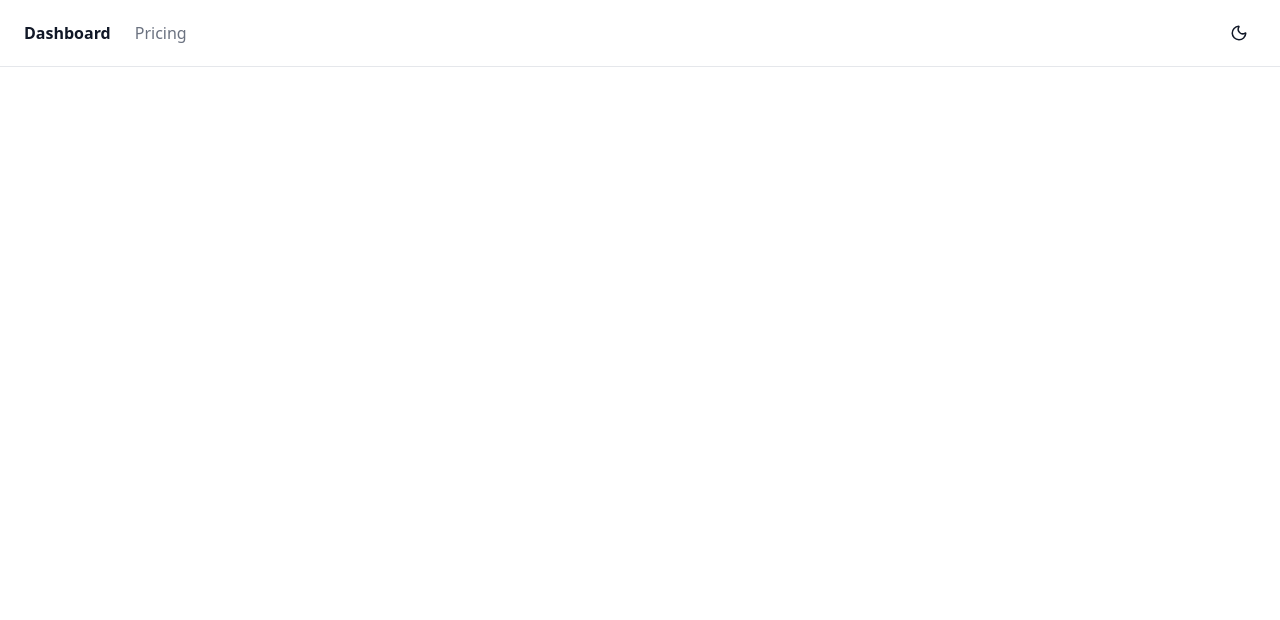
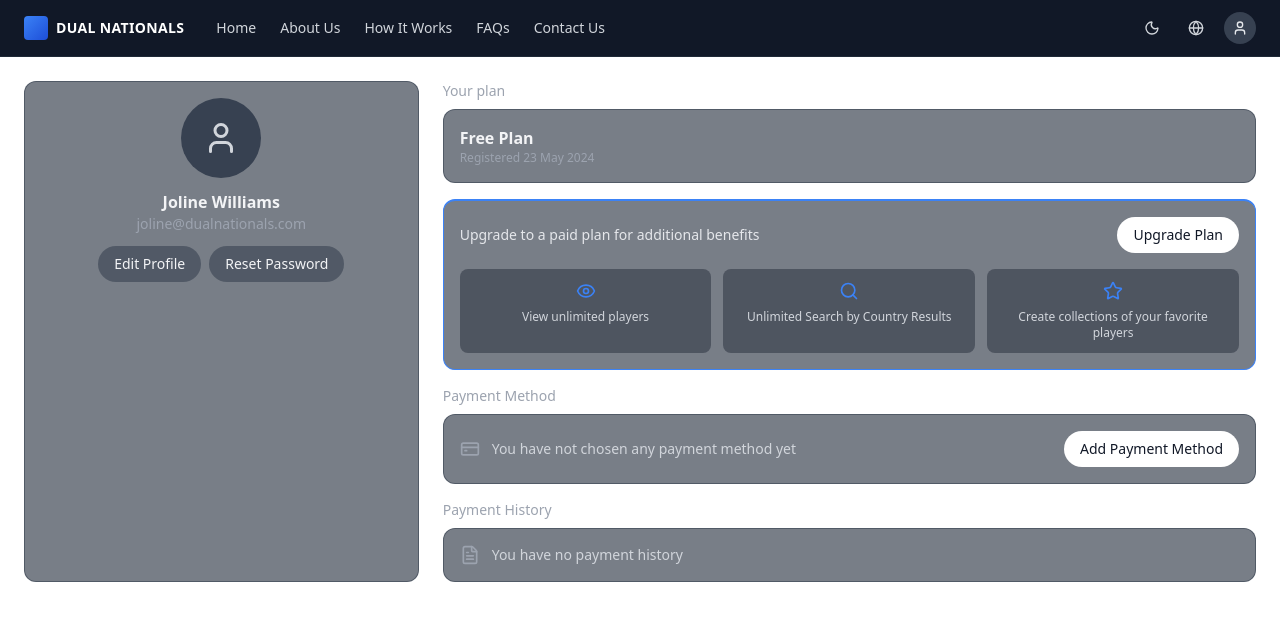
Before and after one commit to fullstackdeveloper710/Front-End-Developer-Assessment, a React (Vite) app: page /profile in a window 1280 px wide. Before the commit this address had no page. Shown: the top 620 px of the page. Built offline with nearby package versions, Linux system fonts and the light colour scheme.

Commit message:
Added Profile page

```diff
--- a/src/components/layout/Navbar.jsx
+++ b/src/components/layout/Navbar.jsx
@@ -1,27 +1,52 @@
 import { Link } from 'react-router-dom'
-import { Moon, Sun } from 'lucide-react'
+import { Globe, Moon, Sun, User } from 'lucide-react'
 import { useTheme } from '@/context/ThemeContext'
+
+const NAV_LINKS = [
+  { label: 'Home', to: '/' },
+  { label: 'About Us', to: '#' },
+  { label: 'How It Works', to: '#' },
+  { label: 'FAQs', to: '#' },
+  { label: 'Contact Us', to: '#' },
+]
 
 export default function Navbar() {
   const { theme, toggleTheme } = useTheme()
 
   return (
-    <nav className="flex items-center justify-between px-6 py-4 border-b border-gray-200 dark:border-gray-800">
-      <div className="flex items-center gap-6">
-        <Link to="/" className="font-semibold">
-          Dashboard
+    <nav className="flex items-center justify-between px-6 py-3 bg-gray-900 border-b border-gray-800">
+      <div className="flex items-center gap-8">
+        <Link to="/" className="flex items-center gap-2">
+          <span className="w-6 h-6 rounded bg-gradient-to-br from-primary-500 to-primary-700" />
+          <span className="font-bold tracking-wide text-white text-sm">DUAL NATIONALS</span>
         </Link>
-        <Link to="/pricing" className="text-gray-500 hover:text-gray-900 dark:hover:text-white">
-          Pricing
+        <div className="hidden md:flex items-center gap-6">
+          {NAV_LINKS.map(({ label, to }) => (
+            <Link key={label} to={to} className="text-sm text-gray-300 hover:text-white">
+              {label}
+            </Link>
+          ))}
+        </div>
+      </div>
+      <div className="flex items-center gap-3">
+        <button
+          onClick={toggleTheme}
+          className="p-2 rounded-full hover:bg-gray-800 text-gray-300"
+          aria-label="Toggle theme"
+        >
+          {theme === 'light' ? <Moon size={16} /> : <Sun size={16} />}
+        </button>
+        <button className="p-2 rounded-full hover:bg-gray-800 text-gray-300" aria-label="Language">
+          <Globe size={16} />
+        </button>
+        <Link
+          to="/profile"
+          className="w-8 h-8 rounded-full bg-gray-700 flex items-center justify-center"
+          aria-label="Profile"
+        >
+          <User size={16} className="text-gray-200" />
         </Link>
       </div>
-      <button
-        onClick={toggleTheme}
-        className="p-2 rounded-lg hover:bg-gray-100 dark:hover:bg-gray-800"
-        aria-label="Toggle theme"
-      >
-        {theme === 'light' ? <Moon size={18} /> : <Sun size={18} />}
-      </button>
     </nav>
   )
 }
--- /dev/null
+++ b/src/components/ui/Button.jsx
@@ -0,0 +1,21 @@
+import { cn } from '@/utils/helpers'
+
+const VARIANTS = {
+  primary: 'bg-white text-gray-900 hover:bg-gray-100',
+  secondary: 'bg-gray-700/60 text-gray-100 hover:bg-gray-700',
+}
+
+export default function Button({ variant = 'primary', className, children, ...props }) {
+  return (
+    <button
+      className={cn(
+        'px-4 py-2 rounded-full text-sm font-medium transition-colors',
+        VARIANTS[variant],
+        className
+      )}
+      {...props}
+    >
+      {children}
+    </button>
+  )
+}
--- /dev/null
+++ b/src/components/ui/Card.jsx
@@ -0,0 +1,12 @@
+import { cn } from '@/utils/helpers'
+
+export default function Card({ className, children, ...props }) {
+  return (
+    <div
+      className={cn('rounded-xl bg-gray-800/60 border border-gray-700/60 p-4', className)}
+      {...props}
+    >
+      {children}
+    </div>
+  )
+}
--- /dev/null
+++ b/src/pages/Profile/Profile.jsx
@@ -0,0 +1,127 @@
+import { useEffect, useState } from 'react'
+import { motion } from 'framer-motion'
+import { User, Eye, Search, Star, CreditCard, FileText } from 'lucide-react'
+import Card from '@/components/ui/Card'
+import Button from '@/components/ui/Button'
+
+const BENEFITS = [
+  { icon: Eye, label: 'View unlimited players' },
+  { icon: Search, label: 'Unlimited Search by Country Results' },
+  { icon: Star, label: 'Create collections of your favorite players' },
+]
+
+function useProfile() {
+  const [data, setData] = useState(null)
+  const [loading, setLoading] = useState(true)
+
+  useEffect(() => {
+    const timer = setTimeout(() => {
+      setData({
+        name: 'Joline Williams',
+        email: 'joline@dualnationals.com',
+        avatarUrl: null,
+        plan: { name: 'Free Plan', registeredAt: '23 May 2024' },
+        paymentMethod: null,
+        paymentHistory: [],
+      })
+      setLoading(false)
+    }, 300)
+
+    return () => clearTimeout(timer)
+  }, [])
+
+  return { data, loading }
+}
+
+export default function Profile() {
+  const { data, loading } = useProfile()
+
+  if (loading || !data) {
+    return (
+      <div className="p-6">
+        <p className="text-gray-500 dark:text-gray-400">Loading profile...</p>
+      </div>
+    )
+  }
+
+  return (
+    <motion.div
+      initial={{ opacity: 0, y: 8 }}
+      animate={{ opacity: 1, y: 0 }}
+      className="p-6 grid grid-cols-1 lg:grid-cols-3 gap-6"
+    >
+      <Card className="lg:col-span-1 flex flex-col items-center text-center gap-3">
+        <div className="w-20 h-20 rounded-full bg-gray-700 flex items-center justify-center overflow-hidden">
+          {data.avatarUrl ? (
+            <img src={data.avatarUrl} alt={data.name} className="w-full h-full object-cover" />
+          ) : (
+            <User size={36} className="text-gray-300" />
+          )}
+        </div>
+        <div>
+          <h2 className="font-semibold text-gray-100">{data.name}</h2>
+          <p className="text-sm text-gray-400">{data.email}</p>
+        </div>
+        <div className="flex gap-2">
+          <Button variant="secondary">Edit Profile</Button>
+          <Button variant="secondary">Reset Password</Button>
+        </div>
+      </Card>
+
+      <div className="lg:col-span-2 flex flex-col gap-4">
+        <div>
+          <h3 className="text-sm text-gray-400 mb-2">Your plan</h3>
+          <Card>
+            <p className="font-semibold text-gray-100">{data.plan.name}</p>
+            <p className="text-xs text-gray-400">Registered {data.plan.registeredAt}</p>
+          </Card>
+        </div>
+
+        <Card className="border-t-2 border-primary-500">
+          <div className="flex items-center justify-between mb-4">
+            <p className="text-sm text-gray-200">Upgrade to a paid plan for additional benefits</p>
+            <Button>Upgrade Plan</Button>
+          </div>
+          <div className="grid grid-cols-1 sm:grid-cols-3 gap-3">
+            {BENEFITS.map(({ icon: Icon, label }) => (
+              <div
+                key={label}
+                className="flex flex-col items-center text-center gap-2 rounded-lg bg-gray-900/40 p-3"
+              >
+                <Icon size={20} className="text-primary-500" />
+                <p className="text-xs text-gray-300">{label}</p>
+              </div>
+            ))}
+          </div>
+        </Card>
+
+        <div>
+          <h3 className="text-sm text-gray-400 mb-2">Payment Method</h3>
+          <Card className="flex items-center justify-between">
+            <div className="flex items-center gap-3">
+              <CreditCard size={20} className="text-gray-400" />
+              <p className="text-sm text-gray-300">
+                {data.paymentMethod
+                  ? data.paymentMethod
+                  : 'You have not chosen any payment method yet'}
+              </p>
+            </div>
+            <Button>Add Payment Method</Button>
+          </Card>
+        </div>
+
+        <div>
+          <h3 className="text-sm text-gray-400 mb-2">Payment History</h3>
+          <Card className="flex items-center gap-3">
+            <FileText size={20} className="text-gray-400" />
+            <p className="text-sm text-gray-300">
+              {data.paymentHistory.length === 0
+                ? 'You have no payment history'
+                : `${data.paymentHistory.length} transactions`}
+            </p>
+          </Card>
+        </div>
+      </div>
+    </motion.div>
+  )
+}
--- a/src/routes/AppRoutes.jsx
+++ b/src/routes/AppRoutes.jsx
@@ -1,12 +1,14 @@
 import { Routes, Route } from 'react-router-dom'
 import Dashboard from '@/pages/Dashboard/Dashboard'
 import Pricing from '@/pages/Pricing/Pricing'
+import Profile from '@/pages/Profile/Profile'
 
 export default function AppRoutes() {
   return (
     <Routes>
       <Route path="/" element={<Dashboard />} />
       <Route path="/pricing" element={<Pricing />} />
+      <Route path="/profile" element={<Profile />} />
     </Routes>
   )
 }
```
